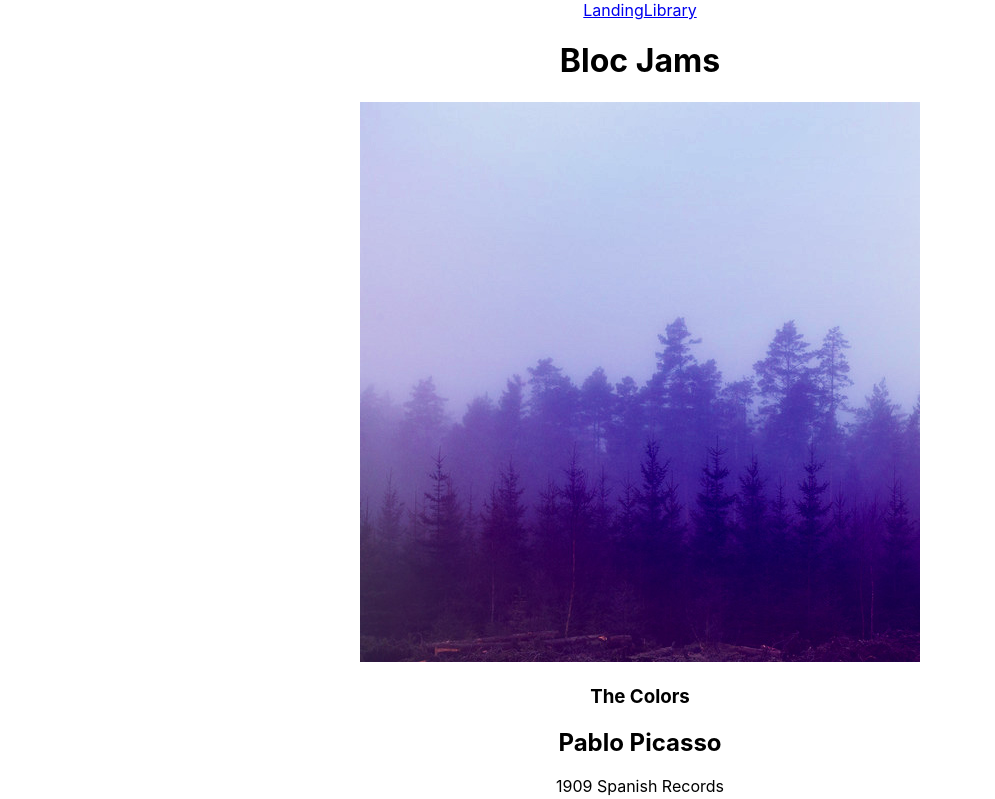
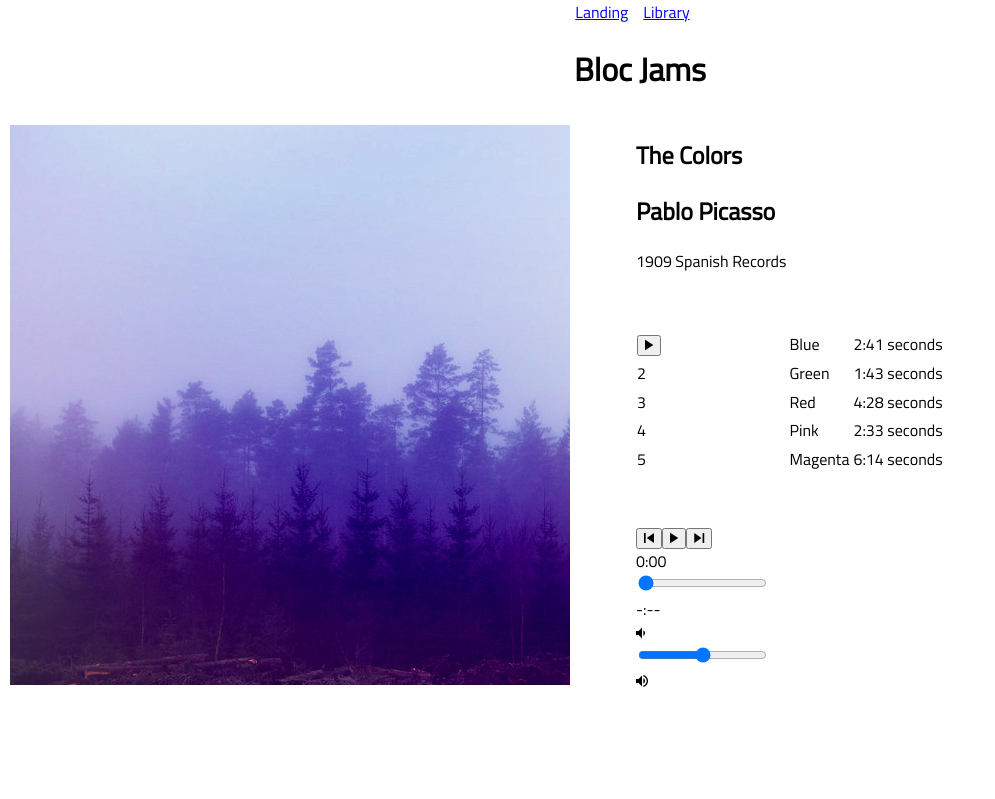
Before and after one commit to JaredMoats/bloc-jams-react, a React (Create React App) app: page /album/the-colors in a window 1280 px wide. Shown: the top 799 px of the page, without its empty margins (0-995 px from the left). Built offline with nearby package versions, Linux system fonts and the light colour scheme.

Commit message:
Added some basic styles. Primarily to the Album component

```diff
--- a/public/index.html
+++ b/public/index.html
@@ -23,7 +23,8 @@
 
   <!-- Link to ion icons -->
   <link href="https://unpkg.com/ionicons@4.4.8/dist/css/ionicons.min.css" rel="stylesheet" type="text/css">
-  <title>React App</title>
+  <link href="https://fonts.googleapis.com/css?family=Titillium+Web" rel="stylesheet">
+  <title>Bloc Jams</title>
 </head>
 
 <body>
--- a/src/App.css
+++ b/src/App.css
@@ -1,32 +1,20 @@
-.App {
+/*.App {
+  text-align: center;
+}*/
+body {
+  font-family: 'Titillium Web', sans-serif;
+}
+
+nav {
+  display: flex;
+  justify-content: center;
+}
+
+li {
+  list-style: none;
+  margin-right: 15px;
+}
+
+.App>header>h1 {
   text-align: center;
 }
-
-.App-logo {
-  animation: App-logo-spin infinite 20s linear;
-  height: 40vmin;
-}
-
-.App-header {
-  background-color: #282c34;
-  min-height: 100vh;
-  display: flex;
-  flex-direction: column;
-  align-items: center;
-  justify-content: center;
-  font-size: calc(10px + 2vmin);
-  color: white;
-}
-
-.App-link {
-  color: #61dafb;
-}
-
-@keyframes App-logo-spin {
-  from {
-    transform: rotate(0deg);
-  }
-  to {
-    transform: rotate(360deg);
-  }
-}
--- a/src/App.js
+++ b/src/App.js
@@ -11,8 +11,8 @@ class App extends Component {
       <div className="App">
         <header>
           <nav>
-            <Link to='/'>Landing</Link>
-            <Link to='/library'>Library</Link>
+            <li><Link to='/'>Landing</Link></li>
+            <li><Link to='/library'>Library</Link></li>
           </nav>
           <h1>Bloc Jams</h1>
         </header>
--- a/src/components/Album.js
+++ b/src/components/Album.js
@@ -1,6 +1,7 @@
 import React, { Component } from 'react';
 import albumData from './../data/albums';
 import PlayerBar from './PlayerBar';
+import './../css/Album.css';
 
 class Album extends Component {
   constructor(props) {
@@ -201,24 +202,20 @@ class Album extends Component {
     return(
       //the url will match /albums/slug. Provided by React Router.
       <section className="album">
-        <section id="album-info">
+        <section class="album-image">
           <img
             id="album-cover-art"
             src={ this.state.album.albumCover }
             alt={ this.state.album.title }
           />
+        </section>
+        <table id="song-list">
           <div className="album-details">
             <h1 id="album-title">{ this.state.album.title }</h1>
             <h2 className="artist">{ this.state.album.artist }</h2>
             <div id="release-info">{ this.state.album.releaseInfo }</div>
           </div>
-        </section>
-        <table id="song-list">
-          <colgroup>
-            <col id="song-number-column" />
-            <col id="song-title-column" />
-            <col id="song-duration-column" />
-          </colgroup>
+
           <tbody>
             {
               /* Accessing the songs object (song details nested within it)
@@ -240,7 +237,6 @@ class Album extends Component {
               )
             }
           </tbody>
-        </table>
           <PlayerBar
             isPlaying={ this.state.isPlaying }
             currentSong={ this.state.currentSong }
@@ -254,6 +250,7 @@ class Album extends Component {
             handleVolumeChange={ (e) => this.handleVolumeChange(e) }
             formatTime={ (time) => this.formatTime(time) }
           />
+        </table>
       </section>
     );
   }
--- /dev/null
+++ b/src/css/Album.css
@@ -0,0 +1,15 @@
+.album {
+  display: flex;
+}
+
+.album-image {
+  margin: 10px 5% 10px 10px;
+}
+
+.album-details {
+  margin-bottom: 50px;
+}
+
+.player-bar {
+  margin-top: 50px;
+}
```
Lines whose indentation alone changed are shown as unchanged.
